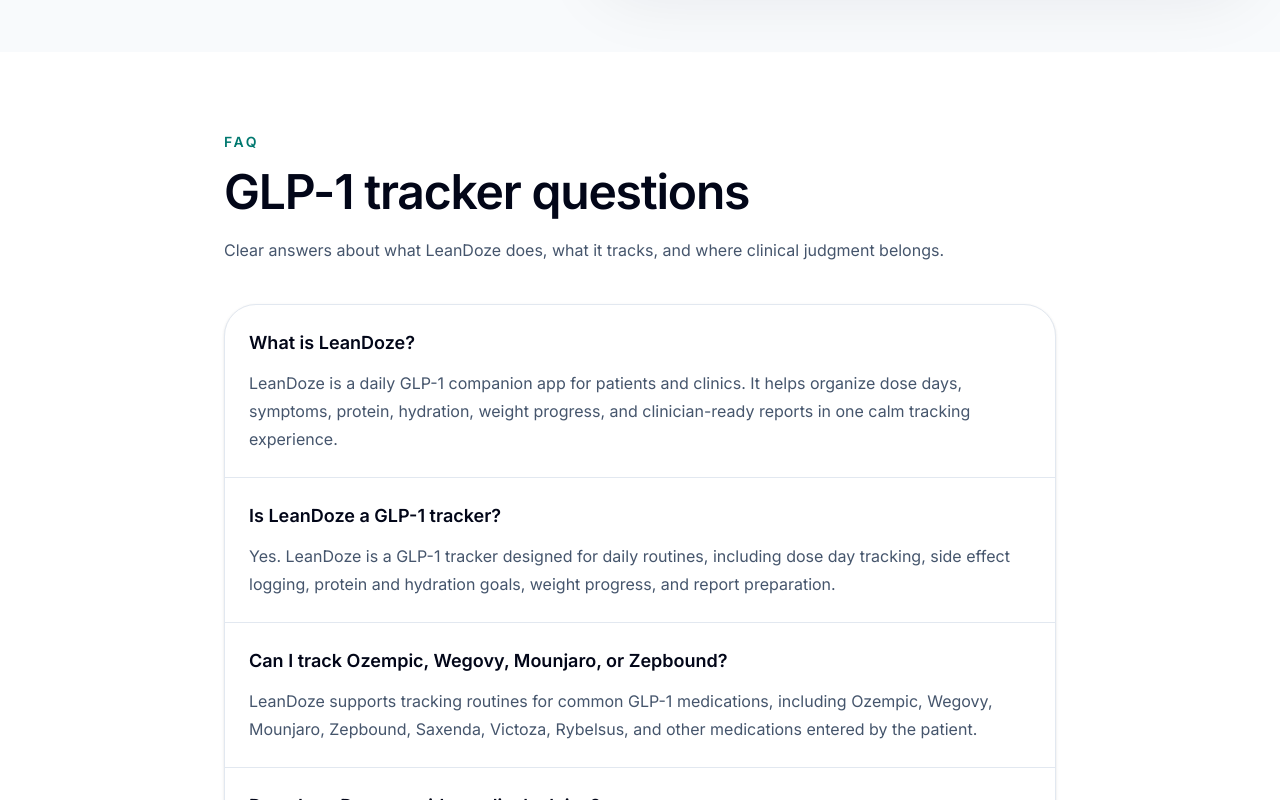
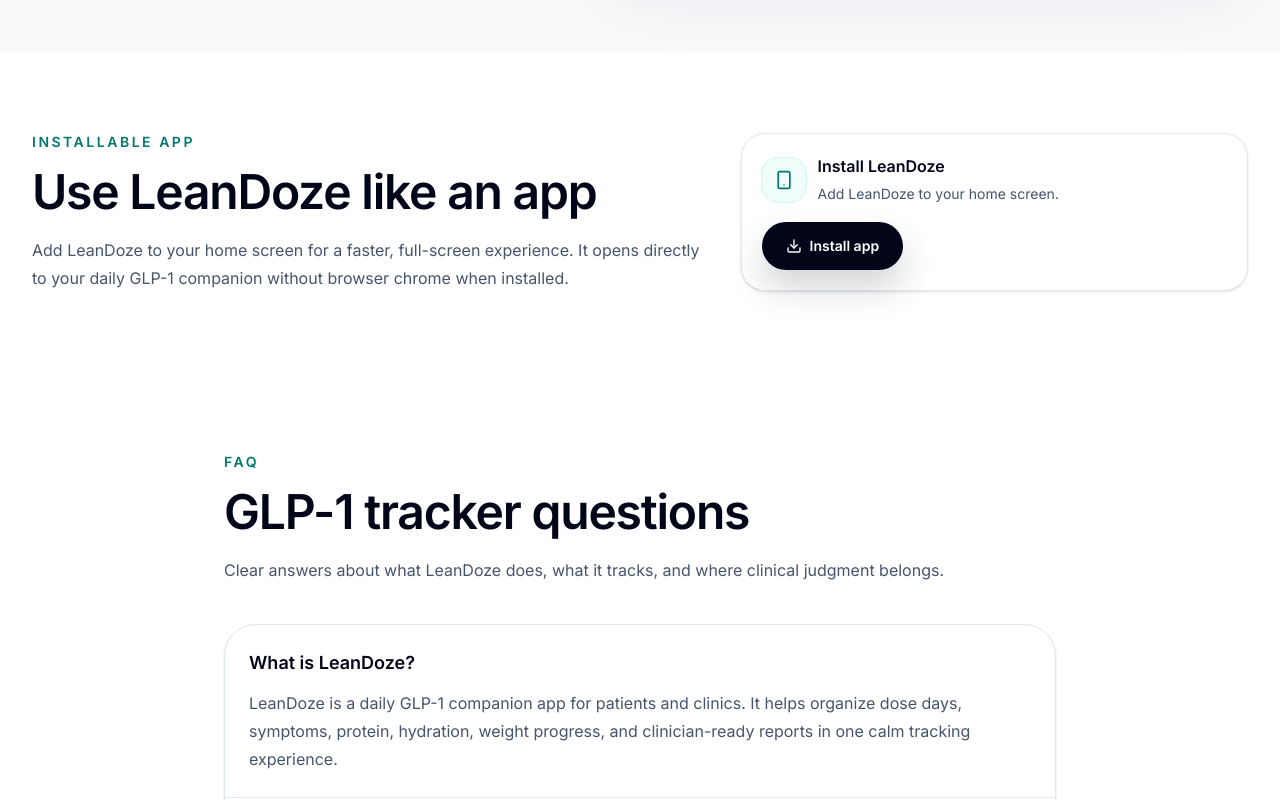
Before and after one commit to SamJeanjo/LeanDoze, a Next.js app: page / in a window 1280 px wide. Shown: the part 3560-4360 px from the top of the page. Built offline with nearby package versions, Linux system fonts and the light colour scheme.

Commit message:
Add installable PWA support

```diff
--- a/src/app/globals.css
+++ b/src/app/globals.css
@@ -16,6 +16,11 @@
   background: var(--background);
   color: var(--foreground);
   font-family: var(--font-inter), ui-sans-serif, system-ui, sans-serif;
+}
+
+html,
+body {
+  overscroll-behavior: none;
 }
 
 ::selection {
--- a/src/app/layout.tsx
+++ b/src/app/layout.tsx
@@ -1,4 +1,4 @@
-import type { Metadata } from "next";
+import type { Metadata, Viewport } from "next";
 import { ClerkProvider } from "@clerk/nextjs";
 import { Inter, Roboto_Mono } from "next/font/google";
 import "./globals.css";
@@ -20,8 +20,8 @@
     default: "LeanDoze — Your Daily GLP-1 Companion",
     template: "%s | LeanDoze",
   },
-  description:
-    "LeanDoze helps GLP-1 patients manage dose days, protein, hydration, side effects, progress, and clinic visibility.",
+  description: "Track GLP-1 routines, symptoms, protein, hydration, and progress.",
+  manifest: "/site.webmanifest",
   icons: {
     icon: [
       { url: "/favicon.ico" },
@@ -30,6 +30,10 @@
     ],
     apple: [{ url: "/apple-touch-icon.png", sizes: "180x180", type: "image/png" }],
   },
+};
+
+export const viewport: Viewport = {
+  themeColor: "#14B8A6",
 };
 
 export default function RootLayout({
@@ -43,6 +47,11 @@
         lang="en"
         className={`${inter.variable} ${robotoMono.variable} h-full antialiased`}
       >
+        <head>
+          <meta name="apple-mobile-web-app-capable" content="yes" />
+          <meta name="apple-mobile-web-app-status-bar-style" content="default" />
+          <meta name="apple-mobile-web-app-title" content="LeanDoze" />
+        </head>
         <body className="min-h-full bg-background text-foreground">
           {children}
         </body>
--- a/src/app/page.tsx
+++ b/src/app/page.tsx
@@ -15,6 +15,7 @@
   Utensils,
 } from "lucide-react";
 import { Footer, Navbar } from "@/components/layout";
+import { InstallPrompt } from "@/components/pwa/InstallPrompt";
 import { JsonLd } from "@/components/seo/JsonLd";
 import { ProgressBar } from "@/components/progress";
 import { buildMetadata, faqItems, landingDescription, medicalDisclaimer, medicationTrademarkDisclaimer, primaryKeywords, siteUrl } from "@/lib/seo";
@@ -259,6 +260,17 @@
         </section>
 
         <section className="bg-white py-20">
+          <div className="mx-auto grid max-w-7xl gap-8 px-4 sm:px-6 lg:grid-cols-[1fr_0.75fr] lg:items-center lg:px-8">
+            <SectionIntro
+              eyebrow="Installable app"
+              title="Use LeanDoze like an app"
+              text="Add LeanDoze to your home screen for a faster, full-screen experience. It opens directly to your daily GLP-1 companion without browser chrome when installed."
+            />
+            <InstallPrompt buttonLabel="Install app" />
+          </div>
+        </section>
+
+        <section className="bg-white py-20">
           <div className="mx-auto max-w-4xl px-4 sm:px-6 lg:px-8">
             <SectionIntro eyebrow="FAQ" title="GLP-1 tracker questions" text="Clear answers about what LeanDoze does, what it tracks, and where clinical judgment belongs." />
             <div className="mt-10 divide-y divide-slate-200 rounded-[2rem] border border-slate-200 bg-white shadow-sm">
--- /dev/null
+++ b/src/components/pwa/InstallPrompt.tsx
@@ -0,0 +1,100 @@
+"use client";
+
+import { useEffect, useState } from "react";
+import { Download, Smartphone } from "lucide-react";
+
+type BeforeInstallPromptEvent = Event & {
+  prompt: () => Promise<void>;
+  userChoice: Promise<{ outcome: "accepted" | "dismissed"; platform: string }>;
+};
+
+type InstallPromptProps = {
+  compact?: boolean;
+  buttonLabel?: string;
+};
+
+function isStandaloneDisplay() {
+  if (typeof window === "undefined") return false;
+
+  return window.matchMedia("(display-mode: standalone)").matches || (window.navigator as Navigator & { standalone?: boolean }).standalone === true;
+}
+
+export function InstallPrompt({ compact = false, buttonLabel = "Add to Home Screen" }: InstallPromptProps) {
+  const [installEvent, setInstallEvent] = useState<BeforeInstallPromptEvent | null>(null);
+  const [isStandalone, setIsStandalone] = useState(false);
+  const [message, setMessage] = useState<string | null>(null);
+
+  useEffect(() => {
+    setIsStandalone(isStandaloneDisplay());
+
+    function handleBeforeInstallPrompt(event: Event) {
+      event.preventDefault();
+      setInstallEvent(event as BeforeInstallPromptEvent);
+      setMessage(null);
+    }
+
+    function handleInstalled() {
+      setInstallEvent(null);
+      setIsStandalone(true);
+      setMessage("LeanDoze is installed.");
+    }
+
+    window.addEventListener("beforeinstallprompt", handleBeforeInstallPrompt);
+    window.addEventListener("appinstalled", handleInstalled);
+
+    return () => {
+      window.removeEventListener("beforeinstallprompt", handleBeforeInstallPrompt);
+      window.removeEventListener("appinstalled", handleInstalled);
+    };
+  }, []);
+
+  async function install() {
+    if (!installEvent) {
+      setMessage("On iPhone, use Share, then Add to Home Screen.");
+      return;
+    }
+
+    await installEvent.prompt();
+    const choice = await installEvent.userChoice;
+    setInstallEvent(null);
+
+    if (choice.outcome === "accepted") {
+      setMessage("LeanDoze is being added to your home screen.");
+    } else {
+      setMessage("You can install LeanDoze anytime from your browser menu.");
+    }
+  }
+
+  if (isStandalone) {
+    return compact ? null : (
+      <div className="rounded-2xl border border-teal-100 bg-teal-50 px-4 py-3 text-sm font-semibold text-teal-800">
+        LeanDoze is running as an installed app.
+      </div>
+    );
+  }
+
+  return (
+    <div className={compact ? "flex flex-col gap-3 sm:flex-row sm:items-center" : "rounded-[1.5rem] border border-slate-200 bg-white p-5 shadow-sm"}>
+      {!compact ? (
+        <div className="mb-4 flex items-center gap-3">
+          <div className="grid size-11 place-items-center rounded-2xl bg-teal-50 text-teal-700 ring-1 ring-teal-100">
+            <Smartphone className="size-5" />
+          </div>
+          <div>
+            <p className="font-semibold text-slate-950">Install LeanDoze</p>
+            <p className="mt-1 text-sm leading-6 text-slate-600">Add LeanDoze to your home screen.</p>
+          </div>
+        </div>
+      ) : null}
+      <button
+        type="button"
+        onClick={install}
+        className="inline-flex h-12 items-center justify-center gap-2 rounded-full bg-slate-950 px-6 text-sm font-semibold text-white shadow-[0_18px_35px_rgba(11,18,32,0.18)] transition hover:-translate-y-0.5 hover:bg-slate-800"
+      >
+        <Download className="size-4" />
+        {buttonLabel}
+      </button>
+      {message ? <p className={compact ? "text-sm font-medium text-slate-600" : "mt-3 text-sm font-medium text-slate-600"}>{message}</p> : null}
+    </div>
+  );
+}
```
Also changed, not shown: public/site.webmanifest (added).
